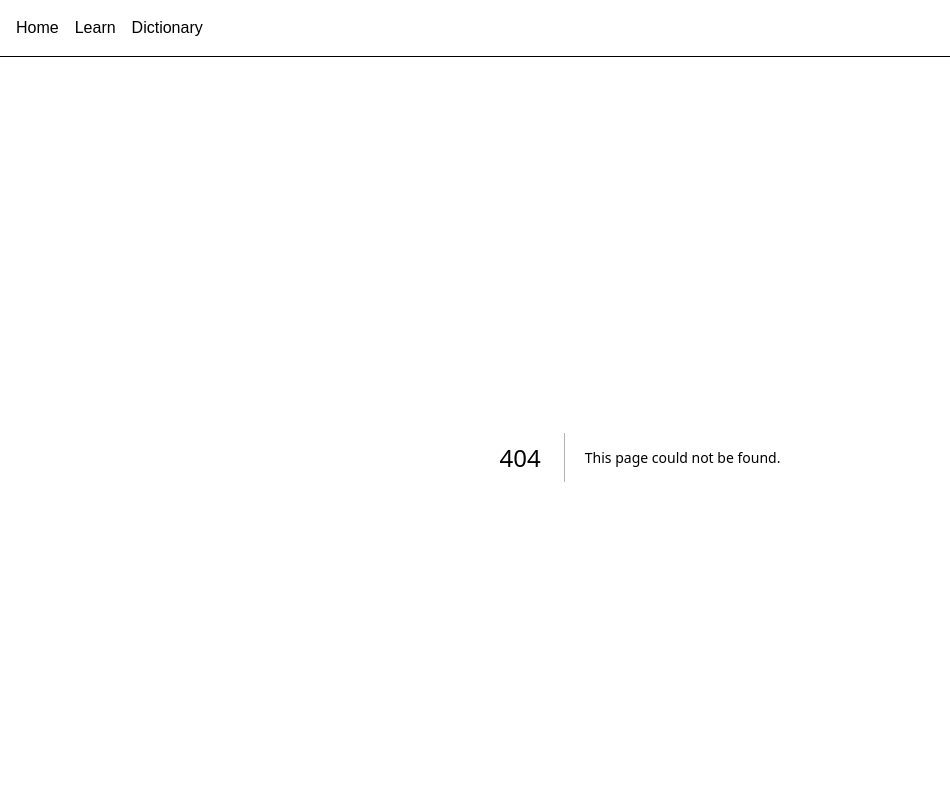
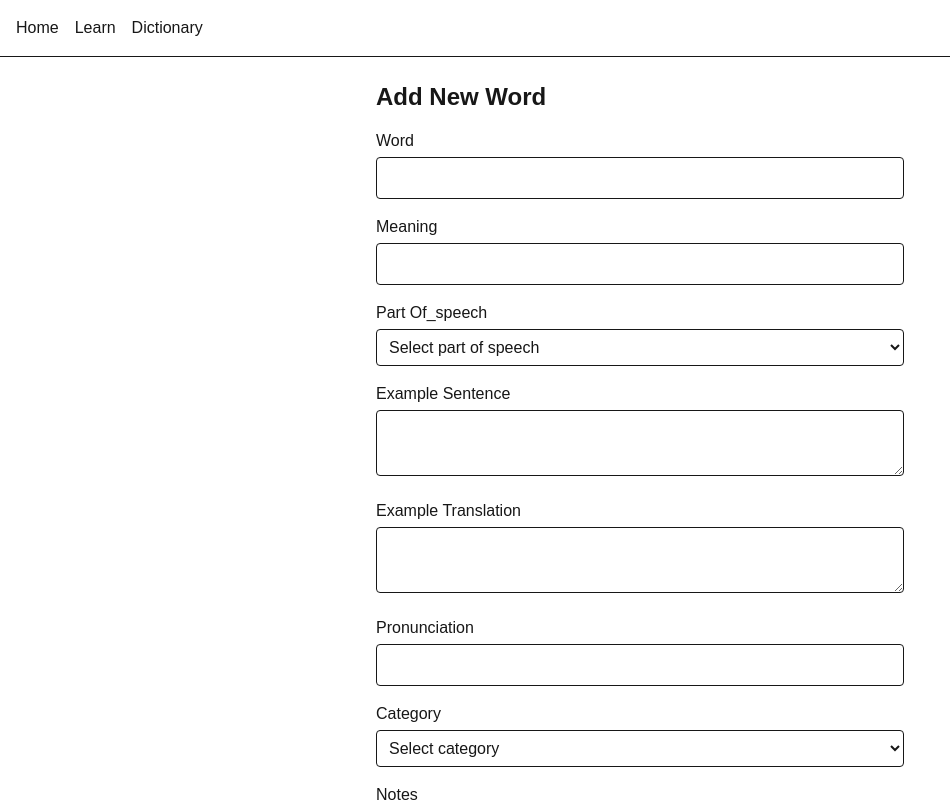
Before and after one commit to Chirchir-Dan/kutiit, a Next.js app: page /admin/words/new in a window 1280 px wide. Before the commit this address had no page. Shown: the top 802 px of the page, without its empty margins (0-950 px from the left). Built offline with nearby package versions, Linux system fonts and the light colour scheme; no server answers.

Commit message:
Admin: add word page improvements, dropdowns. validation, supabase integrtion

```diff
--- /dev/null
+++ b/app/admin/words/new/page.tsx
@@ -0,0 +1,128 @@
+"use client";
+
+import { useState } from "react";
+import { supabase } from "@/lib/supabase";
+import { useRouter } from "next/navigation";
+
+export default function NewWordPage() {
+  const router = useRouter();
+
+  const [form, setForm] = useState({
+    word: "",
+    meaning: "",
+    part_of_speech: "",
+    example_sentence: "",
+    example_translation: "",
+    pronunciation: "",
+    category: "",
+    notes: "",
+    synonyms: "",
+    antonyms:"",
+    audio_url:""
+  });
+
+  const handleChange = (e) => {
+    setForm({ ...form, [e.target.name]: e.target.value });
+  };
+
+  const handleSubmit = async (e) => {
+    e.preventDefault();
+
+    const { error } = await supabase.from("words").insert(form);
+
+    if (error) {
+      console.error("Supabase error:", error);
+      alert("Superbase error: " + error.message);
+      return;
+    }
+
+    router.push("/admin/words");
+  };
+
+  return (
+    <div className="max-w-xl mx-auto p-6">
+      <h1 className="text-2xl font-bold mb-4">Add New Word</h1>
+
+      <form onSubmit={handleSubmit} className="space-y-4">
+        {Object.keys(form).map((key) => (
+           <div key={key}>
+             <label className="block font-medium mb-1 capitalize">
+               {key.replace("_", " ")}
+             </label>
+
+              {key === "part_of_speech" ? (
+                 <select
+                  name={key}
+                  value={form[key]}
+                  onChange={handleChange}
+                  className="w-full border p-2 rounded"
+                 >
+                    <option value="">Select part of speech</option>
+                    <option value="noun">Noun</option>
+                    <option value="verb">Verb</option>
+                    <option value="adjective">Adjective</option>
+                    <option value="adverb">Adverb</option>
+                    <option value="pronoun">Pronoun</option>
+                    <option value="preposition">Preposition</option>
+                    <option value="conjunction">Conjunction</option>
+                    <option value="interjection">Interjection</option>
+                    <option value="phrase">Phrase</option>
+                    <option value="idiom">Idiom</option>
+                 </select>
+                ) : key === "category" ? (
+                    <select name={key} value={form[key]} onChange={handleChange} className="w-full border p-2 rounded" >
+                      <option value="">Select category</option>
+                      <option value="animals">Animals</option>
+                      <option value="plants">Plants</option>
+                      <option value="body_parts">Body Parts</option>
+                      <option value="food">Food</option>
+                      <option value="household_items">Household Items</option>
+                      <option value="nature">Nature</option>
+                      <option value="weather">Weather</option>
+                      <option value="emotions">Emotions</option>
+                      <option value="greetings">Greetings</option>
+                      <option value="kinship">Kinship</option>
+                      <option value="verbs_of_motion">Verbs of Motion</option>
+                      <option value="occupations">Occupations</option>
+                      <option value="numbers">Numbers</option>
+                      <option value="colors">Colors</option>
+                      <option value="tools">Tools</option>
+                      <option value="clothing">Clothing</option>
+                      <option value="places">Places</option>
+                      <option value="time">Time</option>
+                      <option value="ceremonies">Ceremonies</option>
+                      <option value="farming">Farming</option>
+                      <option value="livestock">Livestock</option>
+                    </select>
+                ) : key === "notes" || key.includes("example") ? (
+                 <textarea
+                  name={key}
+                  value={form[key]}
+                  onChange={handleChange}
+                  className="w-full border p-2 rounded"
+                /> ) : (
+                  <input
+                    name={key}
+                    value={form[key]}
+                    onChange={handleChange}
+                    className="w-full border p-2 rounded"
+                  />
+                )}
+            </div>
+        ))}
+
+        <button
+           type="submit"
+           disabled={
+               !form.word.trim() ||
+               !form.meaning.trim() ||
+               !form.part_of_speech.trim()
+            }
+            className="bg-blue-600 text-white px-4 py-2 rounded disabled:bg-gray-400"
+        >
+          Save Word
+        </button>
+      </form>
+    </div>
+  );
+}
--- /dev/null
+++ b/app/admin/words/page.tsx
@@ -0,0 +1,72 @@
+"use client";
+
+import { useEffect, useState } from "react";
+import { supabase } from "@/lib/supabase";
+import Link from "next/link";
+
+export default function WordsListPage() {
+  const [words, setWords] = useState([]);
+  const [loading, setLoading] = useState(true);
+
+  useEffect(() => {
+    async function loadWords() {
+      const { data, error } = await supabase
+        .from("words")
+        .select("*")
+        .order("word", { ascending: true });
+
+      if (error) {
+        console.error("Error loading words:", error);
+      } else {
+        setWords(data);
+      }
+
+      setLoading(false);
+    }
+
+    loadWords();
+  }, []);
+
+  if (loading) {
+    return <div className="p-6">Loading words…</div>;
+  }
+
+  return (
+    <div className="p-6">
+      <div className="flex justify-between items-center mb-4">
+        <h1 className="text-2xl font-bold">Words</h1>
+        <Link
+          href="/admin/words/new"
+          className="bg-blue-600 text-white px-4 py-2 rounded"
+        >
+          Add Word
+        </Link>
+      </div>
+
+      {words.length === 0 ? (
+        <p>No words found.</p>
+      ) : (
+        <table className="w-full border-collapse">
+          <thead>
+            <tr className="border-b">
+              <th className="text-left p-2">Word</th>
+              <th className="text-left p-2">Meaning</th>
+              <th className="text-left p-2">Part of Speech</th>
+              <th className="text-left p-2">Category</th>
+            </tr>
+          </thead>
+          <tbody>
+            {words.map((w) => (
+              <tr key={w.id} className="border-b hover:bg-gray-50">
+                <td className="p-2">{w.word}</td>
+                <td className="p-2">{w.meaning}</td>
+                <td className="p-2">{w.part_of_speech}</td>
+                <td className="p-2">{w.category}</td>
+              </tr>
+            ))}
+          </tbody>
+        </table>
+      )}
+    </div>
+  );
+}
```
